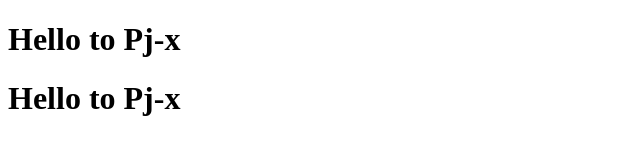
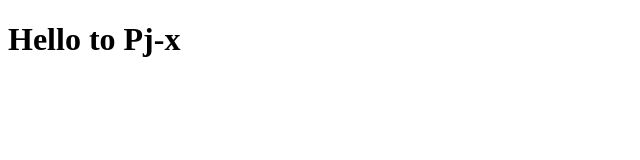
Before and after one commit to nc-dev-site/pj-x, a plain HTML site: page index.html in a window 1280 px wide. Shown: the whole page, without its empty margins (0-640 px from the left). Drawn offline with Linux system fonts and the light colour scheme.

Commit message:
remove a second h1

```diff
--- a/index.html
+++ b/index.html
@@ -7,6 +7,6 @@
 </head>
 <body>
     <h1>Hello to Pj-x</h1>
-    <h1>Hello to Pj-x</h1>
+
 </body>
 </html>
```
